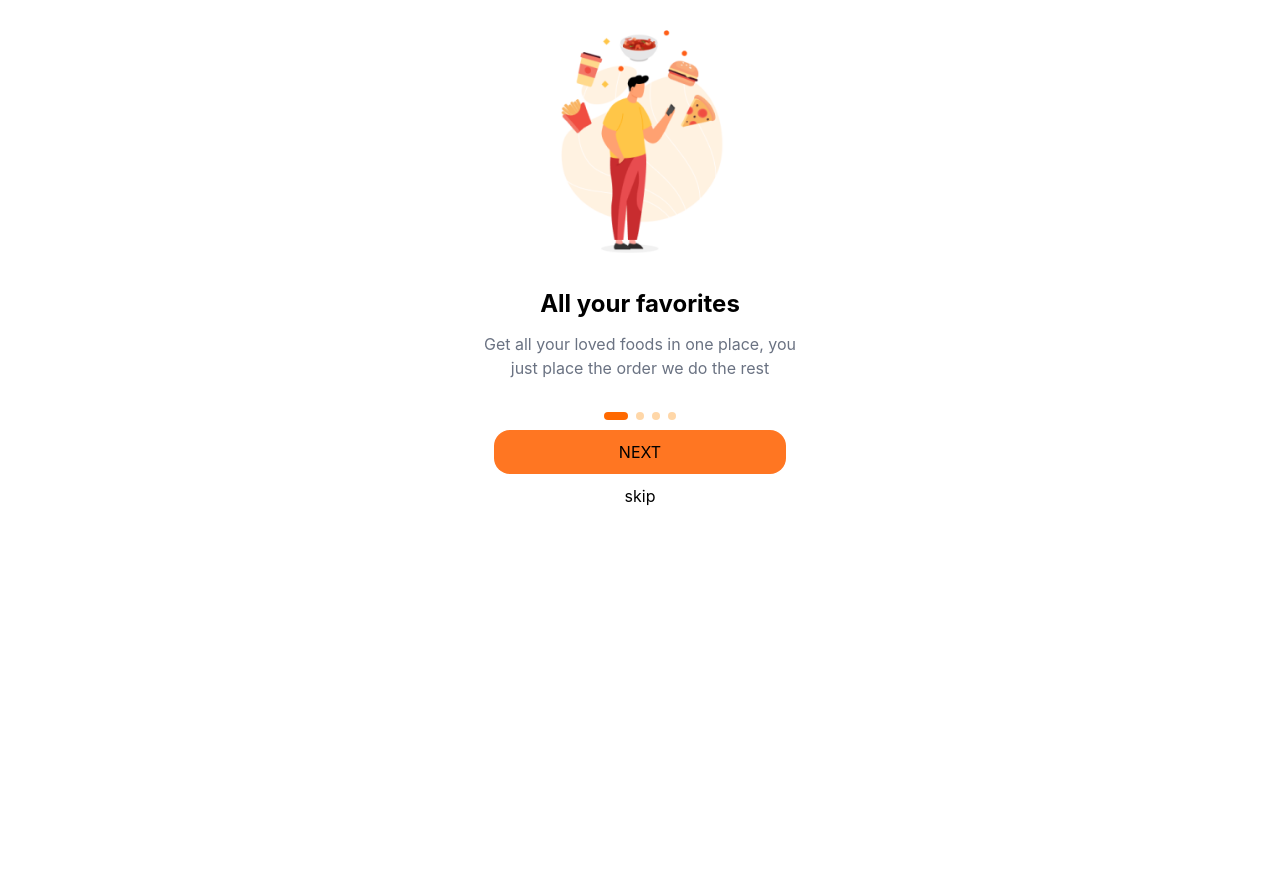
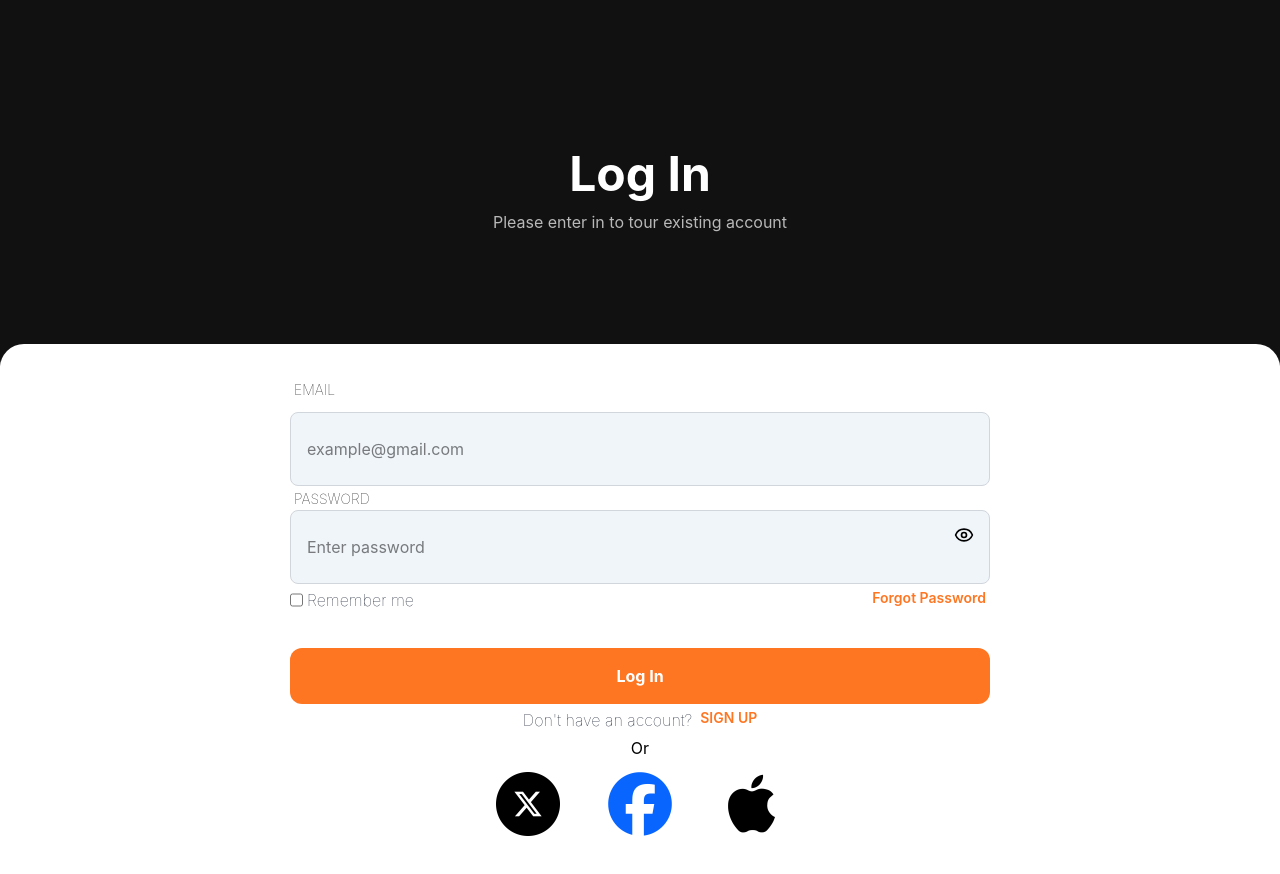
Before and after one commit to Sakthi74/food-delivery-app, a React (Vite) app in the folder Food_App/: page /popularburgers in a window 1280 px wide. Shown: the top 874 px of the page. Before the commit the page ends 800 px from the top, so only its background shows below. Built offline with nearby package versions, Linux system fonts and the light colour scheme.

Commit message:
login updated

```diff
--- a/Food_App/src/App.tsx
+++ b/Food_App/src/App.tsx
@@ -32,7 +32,8 @@ function App() {
       {/* <PopularBurgers /> */}
       {/* <AccessLoaction /> */}
       {/* <OpeningPage /> */}
-      <FavoriteCarousel/>
+      {/* <FavoriteCarousel/> */}
+      <Login/>
     </>
   );
 }
--- a/Food_App/src/component/Login.tsx
+++ b/Food_App/src/component/Login.tsx
@@ -1,4 +1,4 @@
-import { useEffect, useState } from "react";
+import { useEffect, useRef, useState, FormEvent } from "react";
 import { Eye, EyeOff } from "lucide-react";
 import xIcon from "../assets/Images/x-icon.png";
 import fb from "../assets/Images/fb.png";
@@ -9,6 +9,10 @@ const Login = () => {
   const [showPassword, setShowPassword] = useState(false);
   const [loading, setLoading] = useState(true);
 
+  const emailRef = useRef<HTMLInputElement | null>(null);
+  const passwordRef = useRef<HTMLInputElement | null>(null);
+
+
   useEffect(() => {
     const timer = setTimeout(() => {
       setLoading(false);
@@ -16,9 +20,54 @@ const Login = () => {
     return () => clearTimeout(timer);
   }, []);
 
+    const handleSubmit = (e: FormEvent<HTMLFormElement>) => {
+      e.preventDefault();
+
+      if (!emailRef.current || !passwordRef.current) {
+        return;
+      }
+
+      const email = emailRef.current.value.trim();
+      const password = passwordRef.current.value.trim();
+
+      // Email Validation
+      if (email === "") {
+        alert("Email is required");
+        emailRef.current.focus();
+        return;
+      }
+
+      if (!email.includes("@")) {
+        alert("Please enter a valid email");
+        emailRef.current.focus();
+        return;
+      }
+
+      // Password Validation
+      if (password === "") {
+        alert("Password is required");
+        passwordRef.current.focus();
+        return;
+      }
+
+      if (password.length < 6) {
+        alert("Password must be at least 6 characters");
+        passwordRef.current.focus();
+        return;
+      }
+
         if (loading) {
           return <OpeningPage />;
         }
+
+      // alert("Login Successful!");
+
+      // Clear input fields
+      emailRef.current.value = "";
+      passwordRef.current.value = "";
+    };
+
+
   return (
     <>
       <div className="min-h-screen bg-white ">
@@ -32,10 +81,12 @@ const Login = () => {
         {/* Bottom Card */}
         <div className="-mt-10 bg-white rounded-t-3xl px-6 py-8 relative z-10 flex flex-col justify-center items-center">
           {/* SPAN + INPUT */}
+          <form onSubmit={handleSubmit}>
             <div className="flex flex-col gap-2 w-full md:w-[400px] lg:w-[700px]">
               <span className="text-black font-thin text-sm p-1">EMAIL</span>
               <input
                 type="email"
+                ref={emailRef}
                 placeholder="example@gmail.com"
                 className="w-full border bg-[#f0f5fa]  border-gray-300 rounded-lg px-4 py-6 focus:outline-none focus:border-[#ff7622]"
               />
@@ -46,6 +97,7 @@ const Login = () => {
               <span className="text-black font-thin text-sm p-1">PASSWORD</span>
               <input
                 type={showPassword ? "text" : "password"}
+                ref={passwordRef}
                 placeholder="Enter password"
                 className="w-full border bg-[#f0f5fa] border-gray-300 rounded-lg px-4 py-6 pr-12 focus:outline-none focus:border-[#ff7622]"
               />
@@ -57,6 +109,7 @@ const Login = () => {
                 {showPassword ? <EyeOff size={20} /> : <Eye size={20} />}
               </button>
             </div>
+
             {/* remember me part */}
             <div className="flex justify-between w-full md:w-[400px] lg:w-[700px] ">
               {/* input checkbox+h6 */}
@@ -74,6 +127,7 @@ const Login = () => {
             <button className="mt-8 w-full cursor-pointer md:w-[400px] lg:w-[700px] rounded-xl bg-[#ff7622] py-4 text-white font-bold hover:bg-[#ff8650] transition-colors">
               Log In
             </button>
+          </form>
           <div className="flex ">
             <h6 className="text-gray-900 font-thin text-md p-1">
               Don't have an account?
```
Lines whose indentation alone changed are shown as unchanged.
